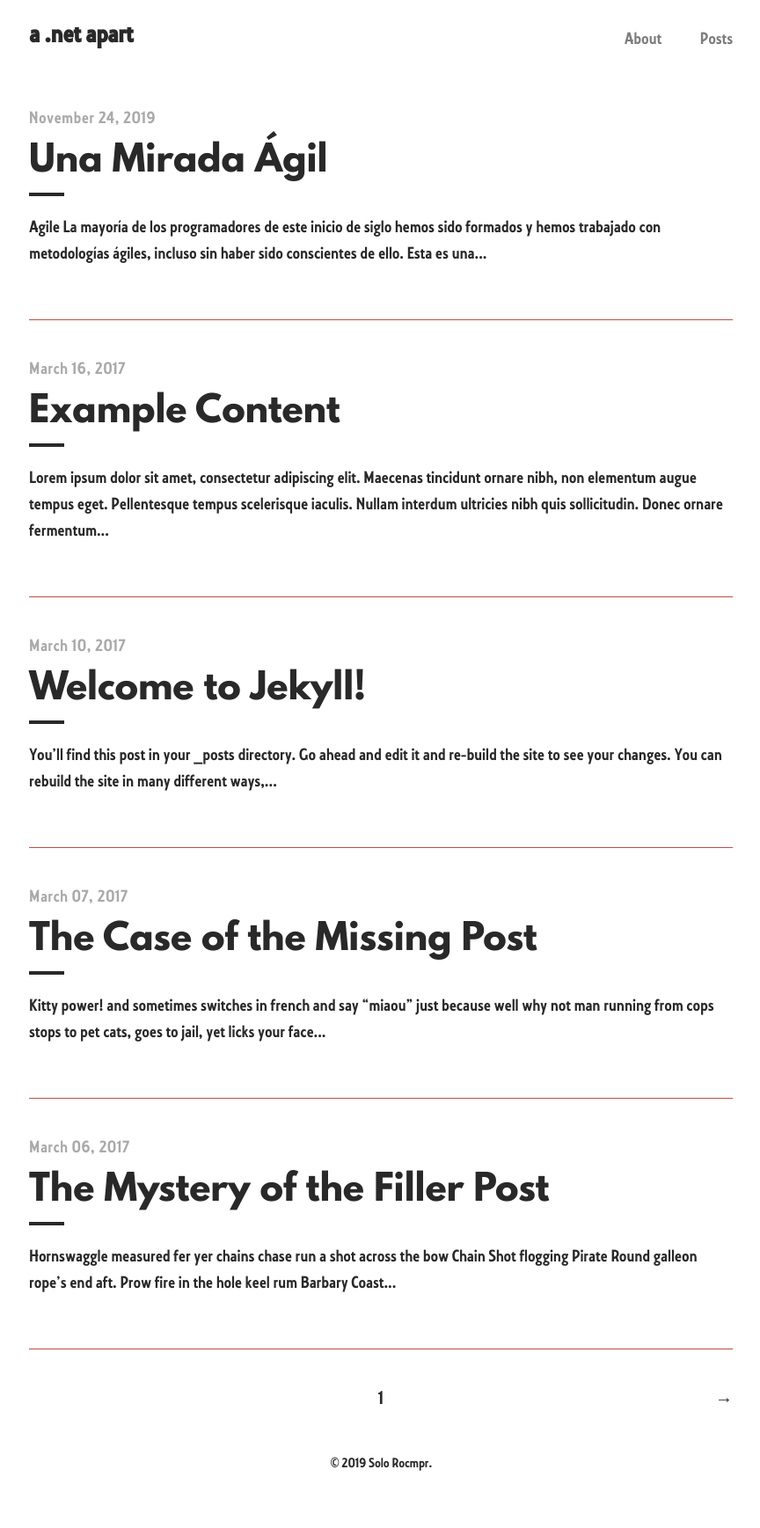
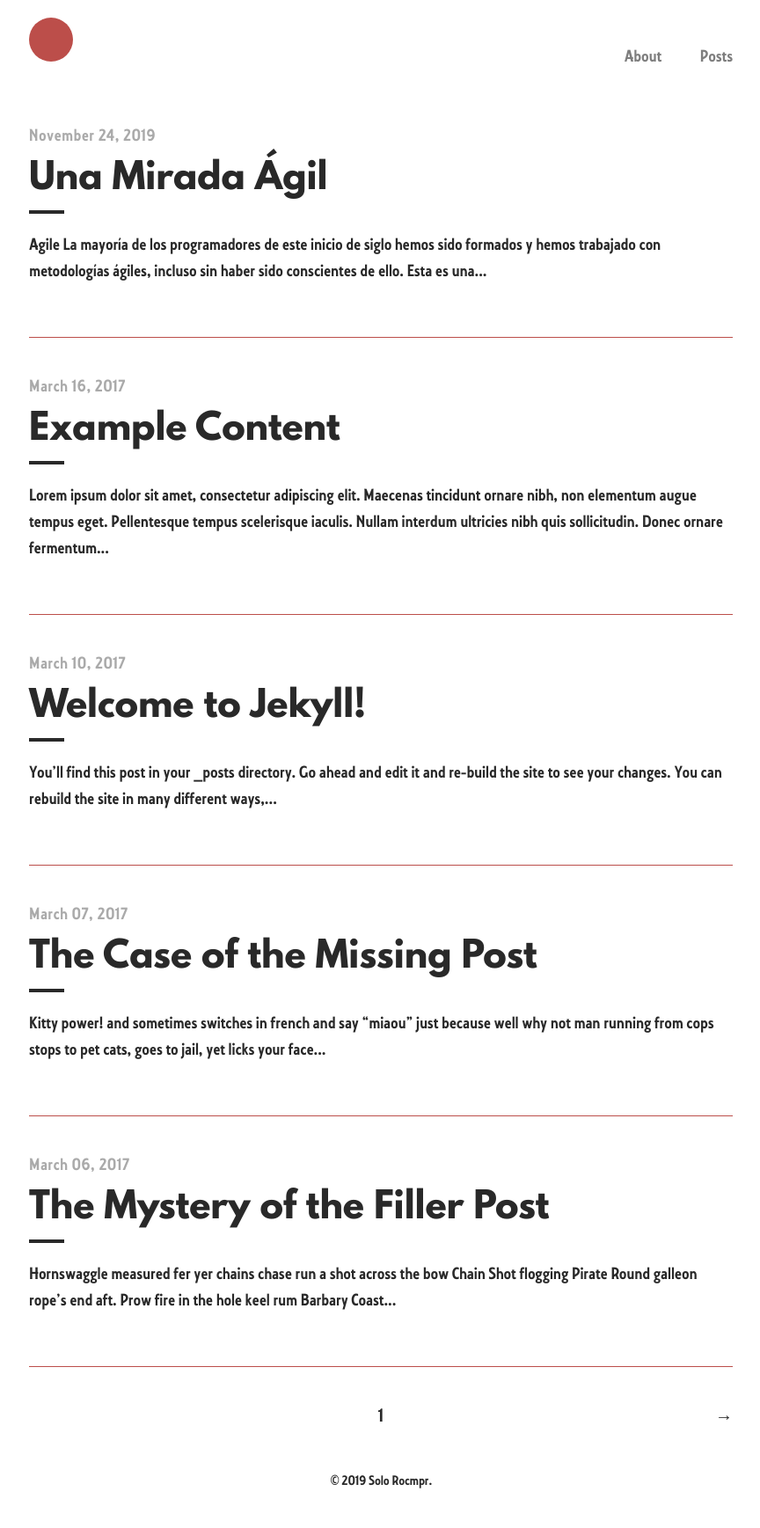
Before and after one commit to Rocmpr/blog, a Jekyll site: the page built from index.html, in a window 1280 px wide. Shown: the whole page at 88% size, without its empty margins (207-1071 px from the left). Built offline with Jekyll 4.4.1, drawn with Linux system fonts in a browser that asks for light colours; the list of posts is cut into pages by our own code.

Commit message:
Navigation Back Style

```diff
--- a/_includes/head.html
+++ b/_includes/head.html
@@ -2,11 +2,7 @@
   <meta charset="UTF-8">
   <meta name="viewport" content="width=device-width, initial-scale=1.0">
   <title>
-          <div class="circle1">
-            <svg width="50" height="50" version="1.1" xmlns="http://www.w3.org/2000/svg">
-                <g><circle cx="25" cy="25" r="25" stroke="transparent" fill="#bc4e4a" /></g>
-            </svg>
-        </div>
+    a .net apart
   </title>
 
   <!-- CSS -->
--- a/_includes/navigation.html
+++ b/_includes/navigation.html
@@ -1,7 +1,12 @@
 <nav class="nav">
   <div class="nav-container">
     <a href="{{ site.baseurl }}/">
-      <h2 class="nav-title">a .net apart</h2>
+      <!-- <h2 class="nav-title">a .net apart</h2> -->
+        <div class="circle1">
+            <svg width="50" height="50" version="1.1" xmlns="http://www.w3.org/2000/svg">
+                <g><circle cx="25" cy="25" r="25" stroke="transparent" fill="#bc4e4a" /></g>
+            </svg>
+        </div>
     </a>
     <ul>
       <li><a href="{{ '/about' | prepend: site.baseurl }}">About</a></li>
```
